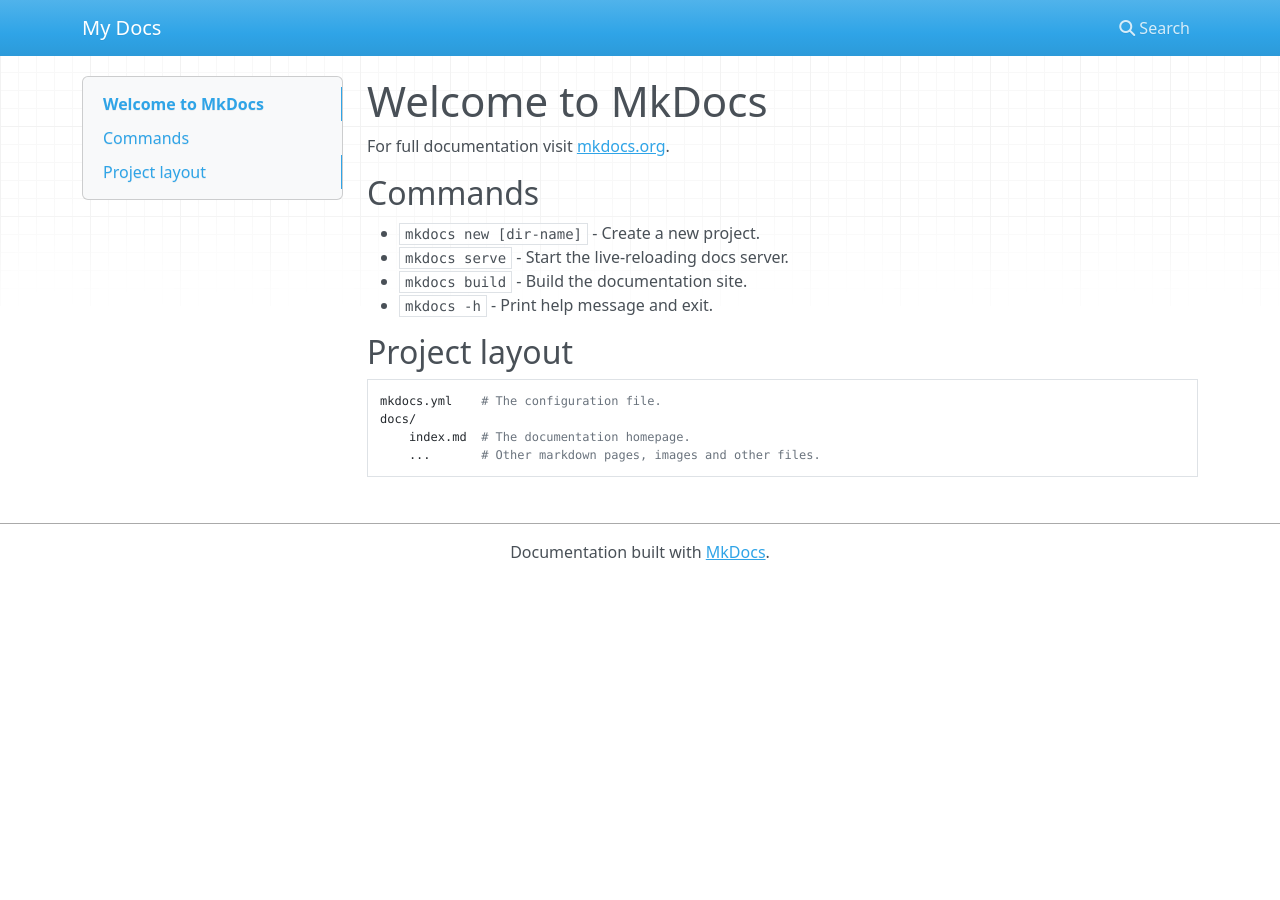
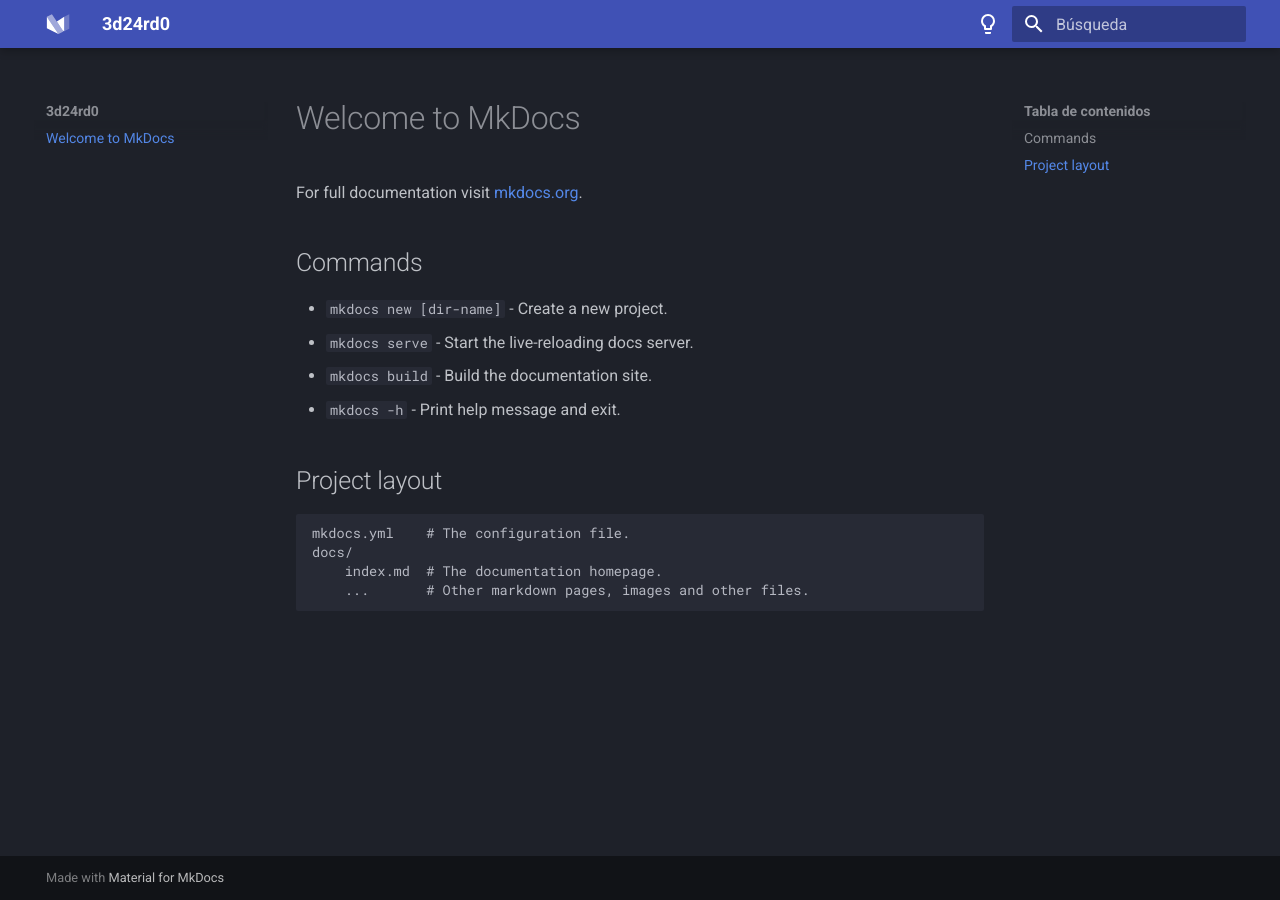
Before and after one commit to yaminokishi/yaminokishi.github.io, an MkDocs documentation site: the page built from docs/index.md, in a window 1280 px wide. Built offline with MkDocs 1.6.1 and Material for MkDocs 9.7.7, drawn with Linux system fonts in a browser that asks for light colours; nearby versions of some CDN libraries.

Commit message:
test Theme

```diff
--- a/mkdocs.yml
+++ b/mkdocs.yml
@@ -1 +1,42 @@
-site_name: My Docs
+site_name: 3d24rd0
+theme:
+  name: material
+  # custom_dir: material
+
+  # 404 page
+  static_templates:
+    - 404.html
+
+  # Necessary for search to work properly
+  include_search_page: false
+  search_index_only: true
+
+  language: es
+  font:
+    text: Roboto
+    code: Roboto Mono
+
+  favicon: assets/favicon.png
+
+  icon:
+    logo: logo
+
+  palette:
+
+    # Light mode
+    - media: "(prefers-color-scheme: light)"
+      scheme: slate
+      primary: indigo
+      accent: indigo
+      toggle:
+        icon: material/lightbulb-outline
+        name: Switch to dark mode
+
+    # Dark mode
+    - media: "(prefers-color-scheme: dark)"
+      scheme: default
+      primary: indigo
+      accent: indigo
+      toggle:
+        icon: material/lightbulb
+        name: Switch to light mode
```
